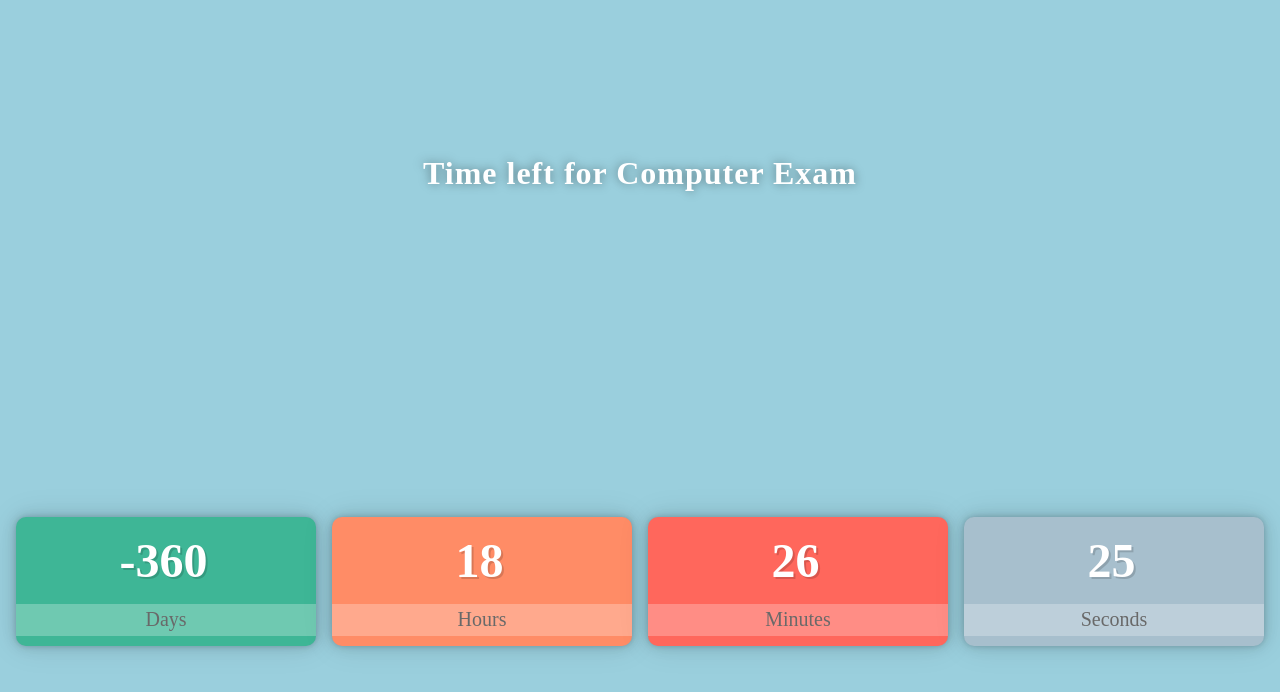
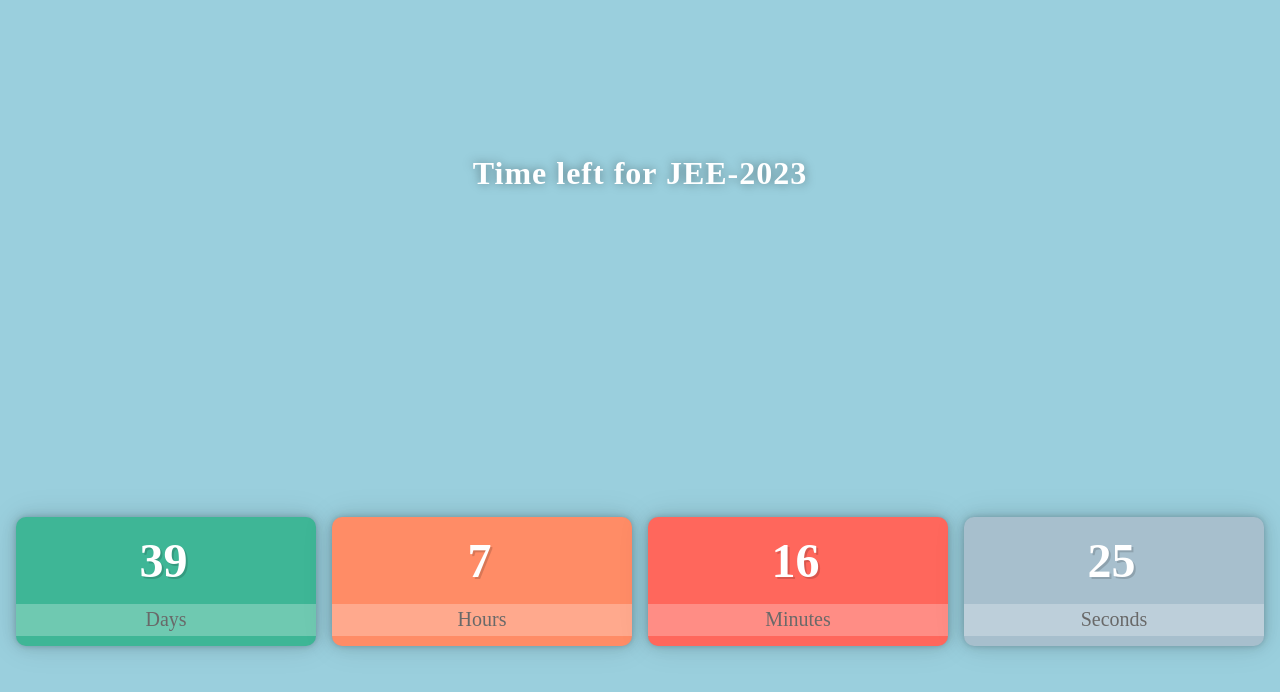
Before and after one commit to RoyGalaxy/fff, a plain HTML site: page index.html in a window 1280 px wide. Drawn offline with Linux system fonts and the light colour scheme.

Commit message:
Changed Goal Date for JEE

```diff
--- a/index.html
+++ b/index.html
@@ -10,7 +10,7 @@
 <body>
     <div class="container">
         <div class="counter">
-            <h1 class="heading">Time left for Computer Exam</h1>
+            <h1 class="heading">Time left for JEE-2023</h1>
 
             <div class="days">
                 <h1 class="d">0</h1>
@@ -37,7 +37,7 @@
         let m = document.querySelector(".m");
         let s = document.querySelector(".s");
 
-        let goal = new Date("2021-12-21 11:10:00")
+        let goal = new Date("2023-01-24 00:00:00")
 
         const countDown = () => {
             let date = new Date();
```
